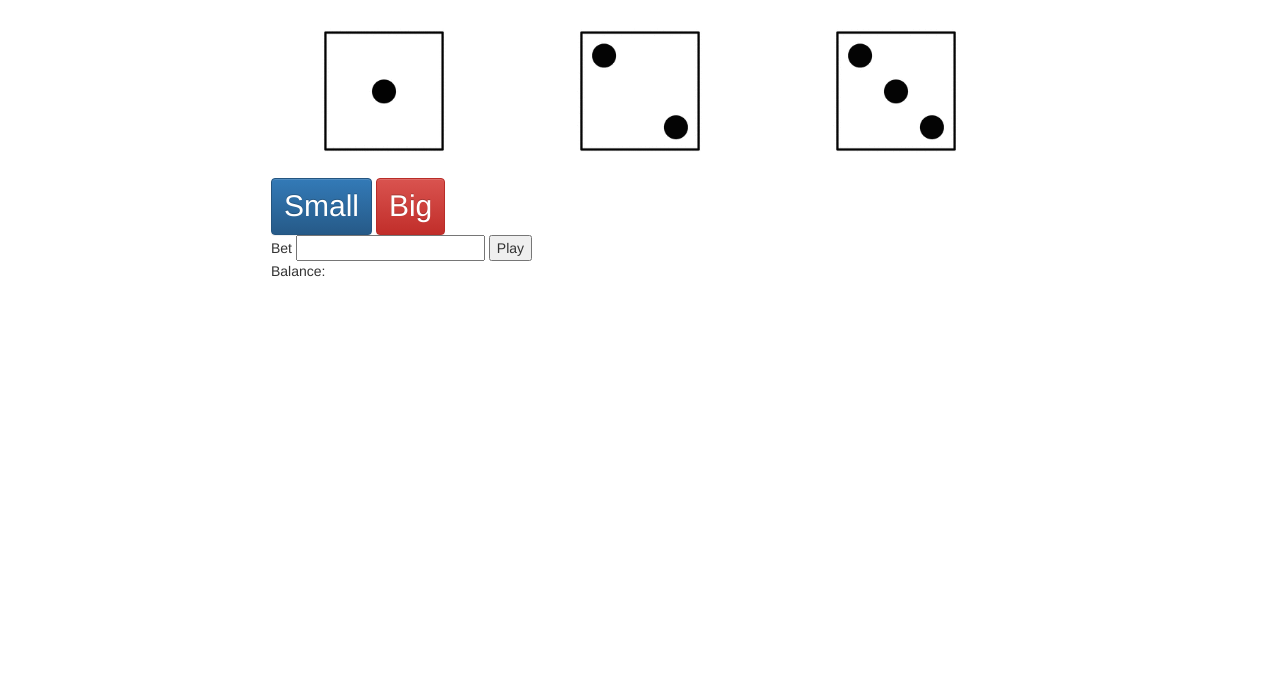
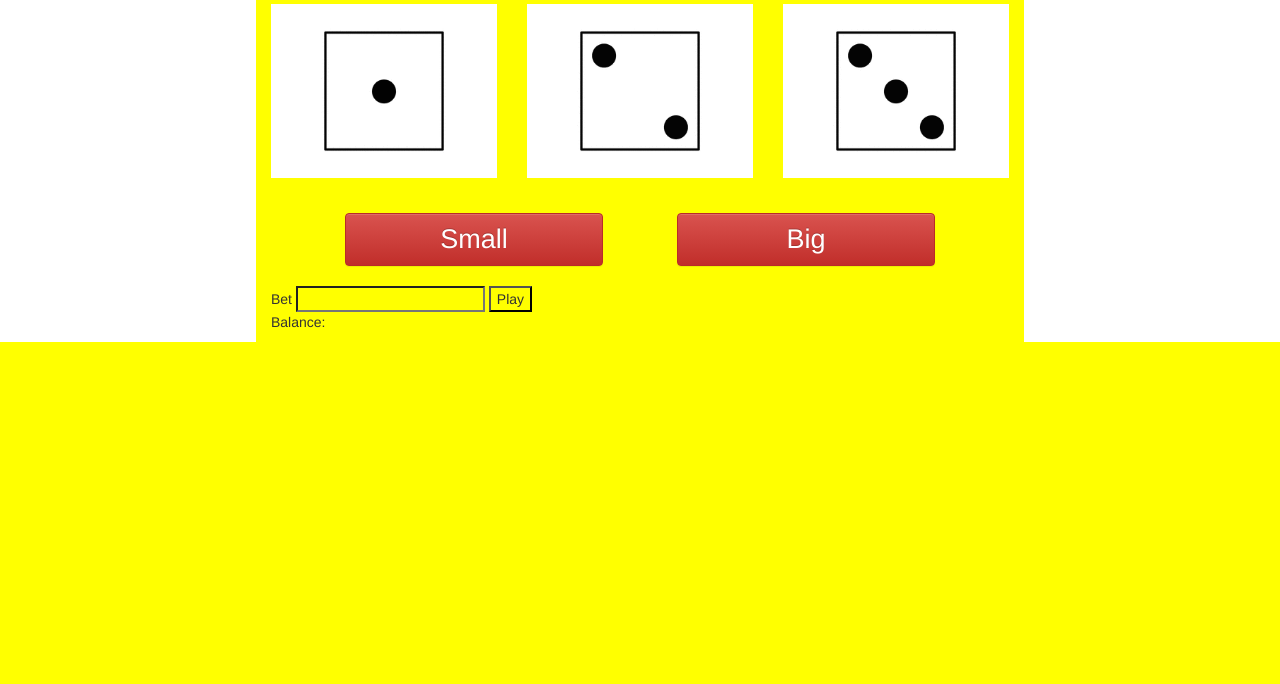
Before and after one commit to ZiluoH/Guessing-Game, a plain HTML site: page index.html in a window 1280 px wide. Shown: the part 116-800 px from the top of the page. Drawn offline with nearby package versions, Linux system fonts and the light colour scheme.

Commit message:
Add files via upload
update small or big btn

```diff
--- a/css/main.css
+++ b/css/main.css
@@ -1,3 +1,7 @@
+*{
+	background-color: yellow;
+}
+
 .container{
 	width: 60%;
 }
@@ -23,6 +27,19 @@
 	margin: auto;
 }
 
-.smallbtn,.bigbtn{
-	font-size: 30px;
+.smallOrbig{
+	display: inline;
 }
+
+.smallbtn, .bigbtn{
+	font-size: 27px;
+	width: 35%;
+	margin-left: 10%;
+	min-width: 130px;
+	height: 52.4px;
+	margin-top: 15px;
+}
+
+.bigbtn{
+	margin-right: 10%;
+}
--- a/index.html
+++ b/index.html
@@ -27,19 +27,23 @@
 
 <!--3 Dice IMG  -->
   <div class="row">
-    <img src="" id="dice1" class="col-md-4"><img src="" id="dice2" class="col-md-4"><img src="" id="dice3" class="col-md-4">
+    <img src="" id="dice1" class="col-md-4">
+    <img src="" id="dice2" class="col-md-4">
+    <img src="" id="dice3" class="col-md-4">
   </div>
 
   <!-- Small or Big? -->
-  <div data-toggle="buttons" class="smallOrbig">
-  <label class="btn btn-primary smallbtn">
+  <div data-toggle="buttons" class="row smallOrbig">
+  <label class="btn btn-danger smallbtn col-md-2">
     <input type="radio" name="options" id="Small">Small
   </label>
 
-  <label class="btn btn-danger bigbtn">
+  <label class="btn btn-danger bigbtn col-md-2">
     <input type="radio" name="options" id="Big">Big
   </label>
   </div>
+
+  <div>
 Bet <input type="number" min="0" id="bet_amount">
 
 
@@ -48,6 +52,7 @@ Bet <input type="number" min="0" id="bet_amount">
 
 
 <p>Balance: <span id="balance"></span></p>
+</div>
 
 </div>
 
```
